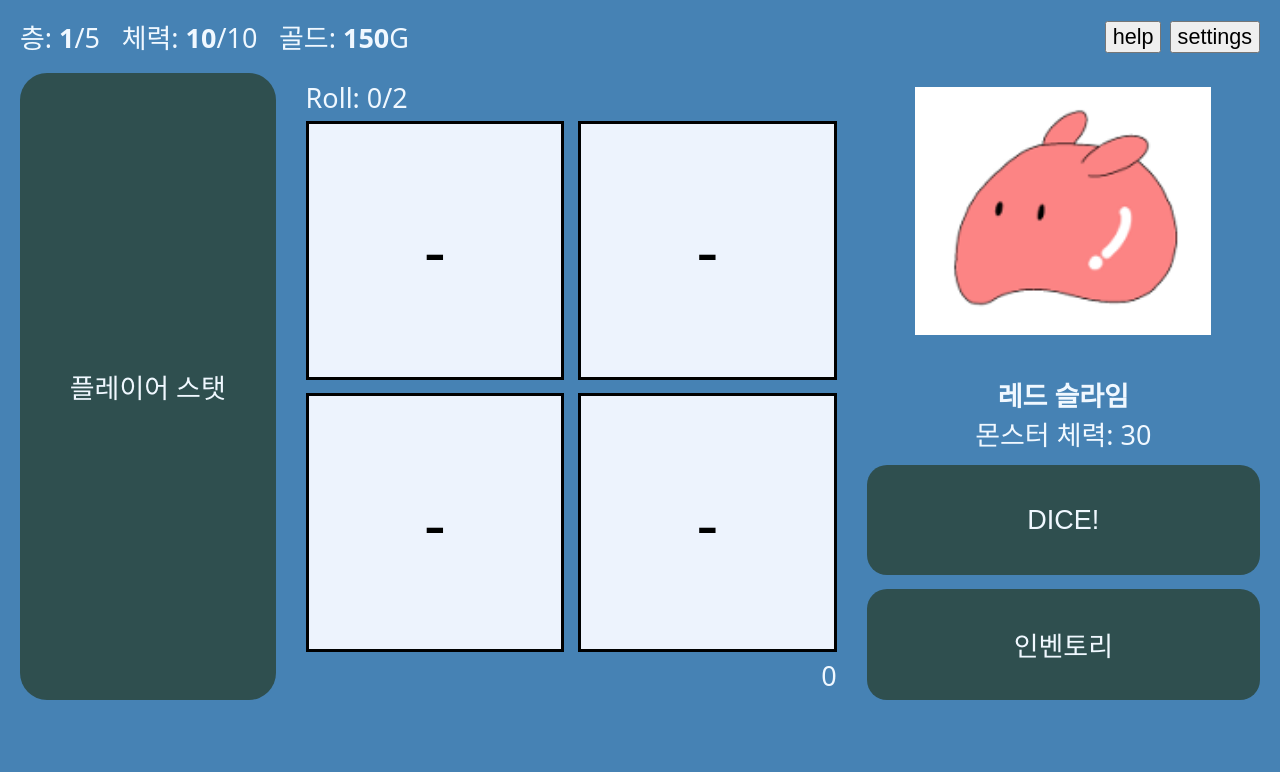
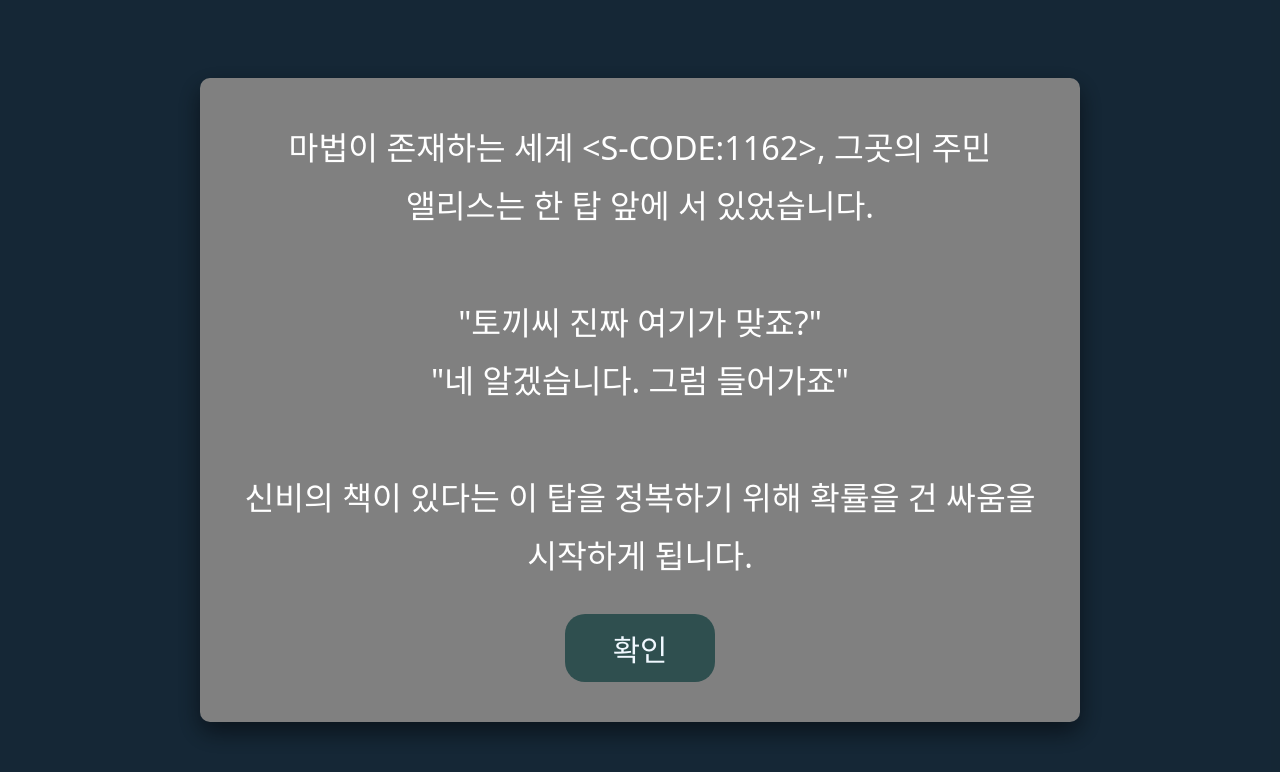
Before and after one commit to Song0308-code/CRASH_THE_RNG, a plain HTML site: page index.html in a window 1280 px wide. Both pictures are taken after a click on the button "게임 시작". Drawn offline with Linux system fonts and the light colour scheme.

Commit message:
commit_story
commit_story

```diff
--- a/index.html
+++ b/index.html
@@ -99,6 +99,39 @@
 		button:not(.action-btn)::first-line {
 			font-size: 80%;
 		}
+		.story_UI {
+            position: fixed;
+            inset: 0;
+            background: rgba(0, 0, 0, 0.7);
+            display: flex;
+            justify-content: center;
+            align-items: center;
+            z-index: 100;
+        }
+        .story-window {
+            background: #808080;
+            width: 800px;
+            max-width: 90%;
+            padding: 40px;
+            border-radius: 10px;
+            text-align: center;
+            display: flex;
+            flex-direction: column;
+            gap: 30px;
+            box-shadow: 0 10px 25px rgba(0,0,0,0.5);
+        }
+        .story-text {
+            color: #fff;
+            font-size: 1.2rem;
+            line-height: 1.8;
+            white-space: pre-line;
+            word-break: keep-all;
+        }
+        #story-confirm-btn {
+            width: 150px;
+            align-self: center;
+            font-size: 1.1rem;
+        }
 	</style>
 
 	<link href="style/main.css" rel="stylesheet" />
@@ -241,6 +274,13 @@
 			<button id="exit-inventory" class="action-btn">닫기</button>
 		</div>
 	</div>
+    <!-- 스토리 창 -->
+	<div id="story_UI" class="story_UI" style="display: none;">
+        <div class="story-window">
+            <div id="story-text" class="story-text"></div>
+            <button id="story-confirm-btn" class="action-btn">확인</button>
+        </div>
+    </div>
 
 	<!-- 스크립트 -->
 	<script src="js/gameState.js"></script>
--- a/js/floor.js
+++ b/js/floor.js
@@ -13,7 +13,10 @@ const floorSystem = {
             updateUI();
             this.showNextActionChoice();
         } else {
-            alert('축하합니다! 모든 층을 클리어하셨습니다!');
+            showStory('ending', () => { //5층 도달하면 ending story보여주기
+                alert('플레이 해주셔서 감사합니다!');
+                location.reload();
+            });
         }
     },
 
--- a/js/main.js
+++ b/js/main.js
@@ -1,21 +1,54 @@
-// 게임 초기화
+
+const storyData = {
+    intro: `마법이 존재하는 세계 <S-CODE:1162>, 그곳의 주민 앨리스는 한 탑 앞에 서 있었습니다.
+
+"토끼씨 진짜 여기가 맞죠?"
+"네 알겠습니다. 그럼 들어가죠"
+
+신비의 책이 있다는 이 탑을 정복하기 위해 확률을 건 싸움을 시작하게 됩니다.`,
+
+    ending: `앨리스는 결국 탑의 최상층에 올라 책을 얻었습니다.
+
+"잠시만... 이거 왜 아무것도 안 적혀있죠..?"
+"푸하핫! 아~~ 당해버렸네 앨리스!"
+"속이신거에요?? 여기와서 얘기해요!!"
+
+오늘도 평화로운 날이네요... 언제까지 이 상태가 유지될지는 모르겠네요..`
+};
+
+
+function showStory(type, onConfirm) {
+    const storyUI = document.getElementById('story_UI');
+    const storyText = document.getElementById('story-text');
+    const confirmBtn = document.getElementById('story-confirm-btn');
+    storyText.textContent = storyData[type];
+    storyUI.style.display = 'flex';
+    confirmBtn.onclick = () => {
+        storyUI.style.display = 'none';
+        if (typeof onConfirm === 'function') {
+            onConfirm();
+        }
+    };
+}
+
 document.addEventListener('DOMContentLoaded', () => {
-    // 게임 시스템 초기화
+
     shopSystem.init();
     const startBtn = document.getElementById('start-game-button');
     const start_UI = document.getElementById('start_UI');
     const gameContainer = document.getElementById('battle_UI');
 
-    updateMonsterUI();
-
-    if (startBtn) {
+    if (typeof updateMonsterUI === 'function') {
+        updateMonsterUI();
+    }
+    if (startBtn) { //시작하는부분 처음에 스토리 뜨게하고 그다음에 전투 시작하도록 바꿈
         startBtn.addEventListener('click', () => {
             if (start_UI) start_UI.style.display = 'none';
-            if (gameContainer) gameContainer.style.display = 'block';
-            // UI 초기화
-            updateUI();
-            // 전투 시작.
-            battleSystem.startNewBattle();
+            showStory('intro', () => {
+                if (gameContainer) gameContainer.style.display = 'block';
+                updateUI();
+                battleSystem.startNewBattle();
+            });
         });
     }
 });
```
